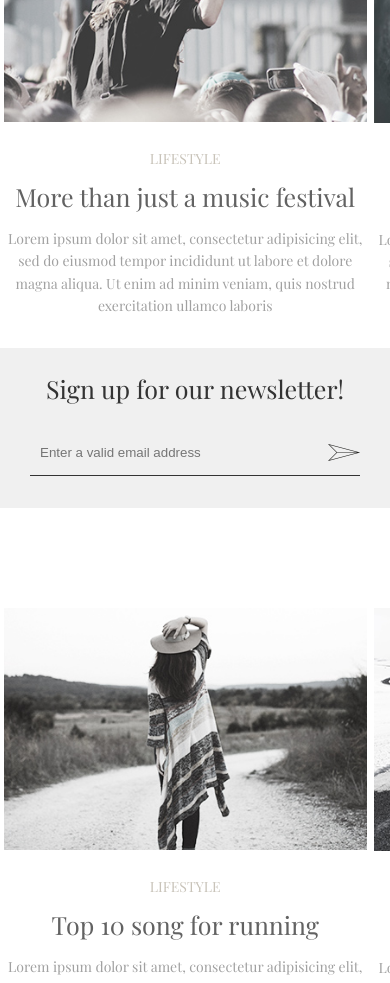
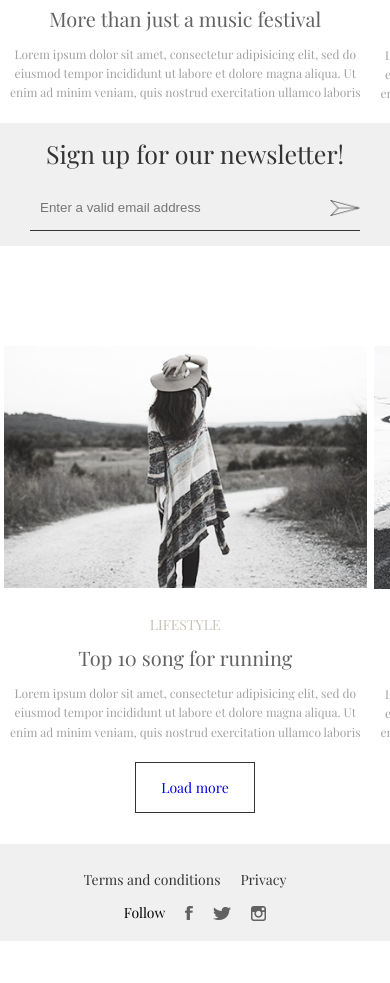
Before and after one commit to kuluong2000/Generic, a plain HTML site: page Minimo/index.html in a window 390 px wide. Shown: the part 1017-2000 px from the top of the page. After the commit the page ends 1958 px from the top, so only its background shows below. Drawn offline with nearby package versions, Linux system fonts and the light colour scheme; a web font is replaced by a local one.

Commit message:
update pr

```diff
--- a/Minimo/css/responsive.css
+++ b/Minimo/css/responsive.css
@@ -5,6 +5,19 @@
     .header{
         padding-top: 10px;
         position: relative;
+
+    }
+    .header-top{
+        padding-bottom: inherit;
+        position: fixed;
+        background-color: #ffff;
+        left: 0;
+        right: 0;
+        top: 0;
+
+    }
+    .header-banner{
+        margin-top: 40px;
     }
     .header-logo{
         padding-left: 10px;
@@ -38,21 +51,22 @@
         padding-top: 20px;
     }
     .caption{
-        text-align: center;
+        padding: 0 1%;
     }
     .title {
-        font-size: 25px;
-        text-align: center;
-        margin-bottom: 15px;
-        margin-top: 15px;
+        font-size: 20px;
+        padding: 0 1%;
+        margin: 10px 0;
 
     }
     .desc {
-        margin-bottom: 30px;
+        margin-bottom: 20px;
         padding: 0 1%;
+        font-size: 12px;
+        width: 100%;
     }
     .about {
-        padding-top: 55px;
+        padding-top: 20px;
     }
     .list{
         display: grid;
@@ -74,30 +88,41 @@
         margin-bottom: 0;
         text-align: center;
     }
-    .send {
-        height: 160px;
+    .button{
+        padding: 15px 25px;
     }
+
     .send-content {
         text-align: center;
-        padding: 25px 0;
+        padding: 15px 0;
     }
     .send-title {
         font-size: 25px;
-        margin-bottom: 30px;
+        margin-bottom: 20px;
     }
     .send-mail {
         margin: 0 30px;
     }
     .footer{
         margin-top: 40px;
-        height: 60px;
+
         padding: 0 1%;
     }
-    .footer-content {
-        padding: 15px 0;
 
+    .load-more{
+        padding-top: 10px;
+    }
+}
+@media screen and (max-width:400px) {
+    .footer-content{
+        display: block;
+    }
+    .footer-info{
+       justify-content: center;
+    }
+    .footer-social{
+        padding-top: 10px;
+        justify-content: center;
     }
 
-
-
 }
--- a/Minimo/css/style.css
+++ b/Minimo/css/style.css
@@ -11,10 +11,6 @@ body{
     /* --gray:#f0f0f0; */
     --gray:#333333;
 
-}
-.wrapper{
-    max-width: 1200px;
-    margin: 0 auto;
 }
 .row{
     max-width: 900px;
@@ -30,7 +26,7 @@ body{
     color: #333;
     display: none;
     position: absolute;
-    left: 80%;
+    left: 90%;
 }
 .header{
     padding-top: 70px;
@@ -58,8 +54,9 @@ body{
 .header-item{
     position: relative;
 
+
 }
-.header-item::before{
+/* .header-item::before{
     content:'';
     position: absolute;
     height: 3px;
@@ -71,16 +68,33 @@ body{
 }
 .header-item:hover::before {
     width: 100%;
-}
+} */
 .header-links{
     text-transform: uppercase;
     text-decoration: none;
     color: var(--gray-dark);
+    transition: all 0.5s linear;
 }
+.header-links:after{
+    content: '';
+    width: 100%;
+    height: 2px;
+    position: absolute;
+    transition: 0.5s linear;
+    left: 0;
+    top: 80%;
+    transform: scale(0);
+    background-color: pink;
+}
+.header-links:hover:after{
+    transform: scale(1);
+}
+.header
 .photodiary{
     padding-top: 100px;
 }
 .caption{
+
     text-transform: uppercase;
     color: var(--gray-light);
     line-height: 1;
@@ -97,6 +111,7 @@ body{
     color: var(--text-color);
     line-height: 1.6;
     margin-bottom: 50px;
+    width:calc(100% - 27.5px);
 }
 .about{
     padding-top: 135px;
@@ -107,6 +122,9 @@ body{
     justify-content: space-between;
 
 }
+.header-banner{
+    margin-bottom: 40px;
+}
 .item{
     width: calc((100% - 27.5px)/2);
     margin-bottom: 80px;
@@ -115,7 +133,7 @@ body{
     margin-bottom: 30px;
 }
 .send{
-    height: 287px;
+    height: auto;
     background-color: #f0f0f0;
 }
 .send-content{
@@ -143,10 +161,11 @@ body{
     outline: none;
     border: none;
     background-color: #f0f0f0;
-    width: 70%;
+    width: 95%;
 }
 .send-mail-image{
     cursor: pointer;
+    line-height: 1;
 }
 .info{
     padding-top: 100px;
@@ -164,12 +183,13 @@ body{
     transition: 0.5s linear;
 }
 .button:hover{
-    letter-spacing: 2px;
+    background-color: pink;
+    border-color: transparent;
 }
 .footer{
     margin-top: 100px;
     background-color: #f0f0f0;
-    height: 100px;
+
 
 
 
@@ -180,11 +200,15 @@ body{
     justify-content: space-between;
     align-items: center;
     color: #000000;
-    padding:40px 0
+    padding:20px 10px;
 }
 .footer-info{
     display: flex;
 
+}
+.footer-info-name{
+    text-decoration: none;
+    color: var(--gray);
 }
 .footer-social{
     display: flex;
--- a/Minimo/index.html
+++ b/Minimo/index.html
@@ -11,7 +11,7 @@
     <link rel="stylesheet" href="./css/reset.css">
     <link rel="stylesheet" href="./css/style.css">
     <link rel="stylesheet" href="./css/responsive.css">
-    <title>Document</title>
+    <title>Minimo</title>
 </head>
 <body>
     <div class="wrapper">
@@ -96,7 +96,7 @@
                         <input type="text" class="input-text" placeholder="Enter a valid email address
 
                         ">
-                        <img src="./image/icon_send.png" alt="" class="send-mail-image">
+                        <a href="#" class="send-mail-image"><img src="./image/icon_send.png" alt="" ></a>
 
                     </div>
                 </div>
@@ -132,8 +132,8 @@
                 <div class="row">
                     <div class="footer-content">
                         <div class="footer-info">
-                            <p class="footer-info-name">Terms and conditions</p>
-                            <p>Privacy</p>
+                            <a href="#" class="footer-info-name"><p >Terms and conditions</p></a>
+                            <a href="#" class="footer-info-name"<p>Privacy</p></a>
                         </div>
                         <div class="footer-social">
                             <a href="#" class="follow">Follow</a>
```
Also changed, not shown: Minimo/b.txt (deleted), Minimo/image/errors.txt (added).
